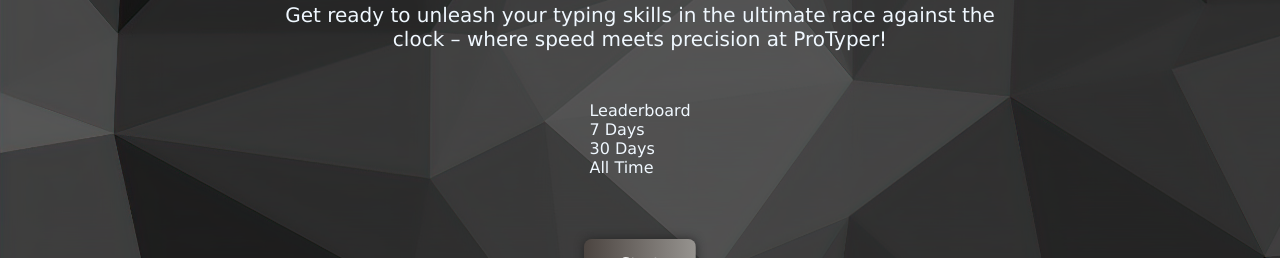
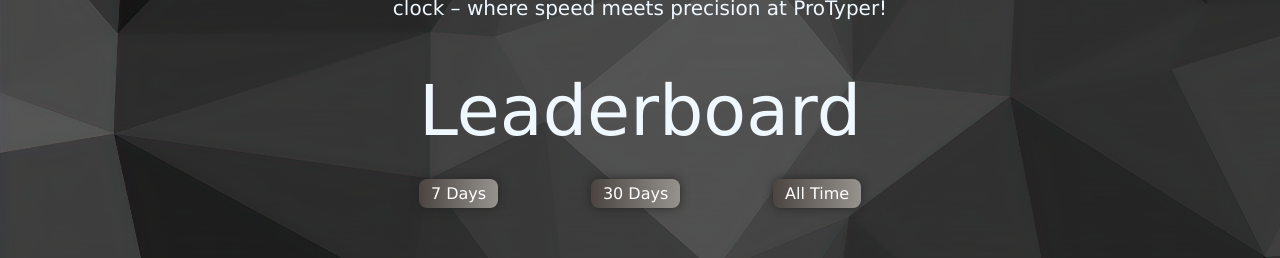
Before and after one commit to Ajan0211/ProTyper, a React (Vite) app in the folder pro-typer/: page / in a window 1280 px wide. Shown: the part 308-566 px from the top of the page. Built offline with nearby package versions, Linux system fonts and the light colour scheme; no server answers.

Commit message:
Added CSS styling to leader board section

```diff
--- a/pro-typer/src/Home.css
+++ b/pro-typer/src/Home.css
@@ -155,3 +155,38 @@ body {
   text-align: center;
   font-size: 20px;
 }
+
+.duration {
+  display: flex;
+  justify-content: space-between;
+  margin-top: 15px;
+}
+
+.time {
+  color: white;
+  padding: 5px 12px;
+  min-width: 30px;
+  max-height: 30px;
+  transition: 0.6s;
+  cursor: pointer;
+  border-radius: 8px;
+  border: 0px solid rgba(0, 0, 0, 0);
+  background-image: linear-gradient(90deg, #797979, #261d19, #96938f);
+  box-shadow: 0 0px 10px rgba(34, 34, 34, 0.835);
+  background-size: 300%;
+  background-position: right;
+  cursor: pointer;
+  text-align: center;
+  transition: transform 0.5s;
+  margin-top: 12px;
+}
+.time:hover {
+  cursor: pointer;
+  background-position: left;
+  transition: 0.6s;
+  transform: translateY(-5px);
+}
+
+.leaderboard-title {
+  font-size: 70px;
+}
```
